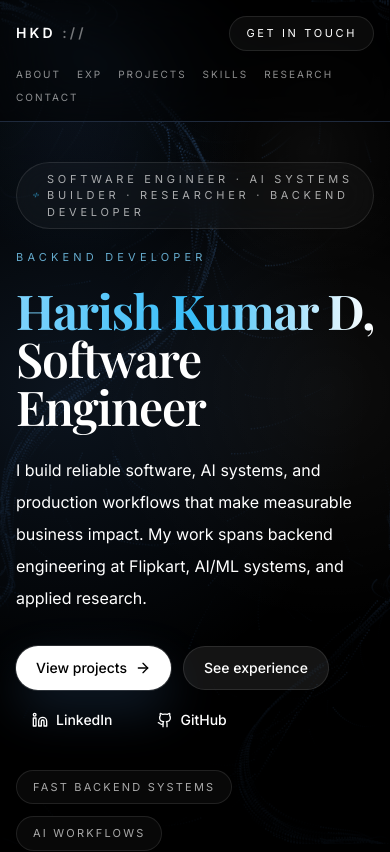
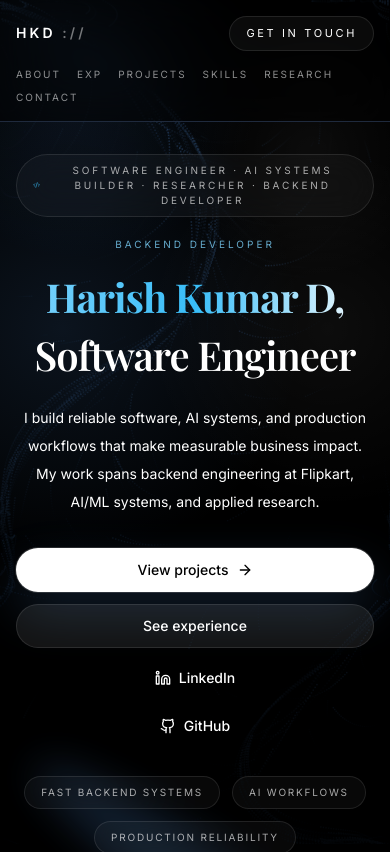
Before and after one commit to harishkumard24/Harish-Portfolio, a Next.js app: page / in a window 390 px wide. Shown: the top 852 px of the page. Built offline with nearby package versions, Linux system fonts and the light colour scheme; a web font is replaced by a local one.

Commit message:
Update hero section

```diff
--- a/components/sections/hero.tsx
+++ b/components/sections/hero.tsx
@@ -12,17 +12,31 @@ const roles = ["Software Engineer", "Backend Engineer", "GenAI Engineer"] as con
 
 export function HeroSection() {
   const [roleIndex, setRoleIndex] = useState(0);
+  const [isTouchDevice, setIsTouchDevice] = useState(false);
   const sectionRef = useRef<HTMLElement>(null);
 
-    useEffect(() => {
-    const interval = setInterval(() => {
+  useEffect(() => {
+    const updateTouchMode = () => {
+      const coarsePointer = window.matchMedia("(pointer: coarse)").matches;
+      const noHover = window.matchMedia("(hover: none)").matches;
+      setIsTouchDevice(coarsePointer || noHover);
+    };
+
+    updateTouchMode();
+    window.addEventListener("resize", updateTouchMode);
+
+    return () => {
+      window.removeEventListener("resize", updateTouchMode);
+    };
+  }, []);
+
+  useEffect(() => {
+    const interval = window.setInterval(() => {
       setRoleIndex((prev) => (prev + 1) % roles.length);
     }, 2000);
 
-    return () => clearInterval(interval);
+    return () => window.clearInterval(interval);
   }, []);
-
-
 
   useEffect(() => {
     const handlePointerMove = (event: PointerEvent) => {
@@ -38,85 +52,83 @@ export function HeroSection() {
       document.documentElement.style.setProperty("--hero-my", "0");
     };
 
-    window.addEventListener("pointermove", handlePointerMove);
+    window.addEventListener("pointermove", handlePointerMove, { passive: true });
     window.addEventListener("pointerleave", resetPointer);
+    window.addEventListener("pointerup", resetPointer);
+    window.addEventListener("pointercancel", resetPointer);
 
     return () => {
       window.removeEventListener("pointermove", handlePointerMove);
       window.removeEventListener("pointerleave", resetPointer);
+      window.removeEventListener("pointerup", resetPointer);
+      window.removeEventListener("pointercancel", resetPointer);
     };
   }, []);
+
+  const robotTransform = isTouchDevice
+    ? "translate3d(calc(var(--hero-mx, 0) * 14px), calc(var(--hero-my, 0) * 10px), 0) rotateY(calc(var(--hero-mx, 0) * 5deg)) rotateX(0deg)"
+    : "translate3d(calc(var(--hero-mx, 0) * 24px), calc(var(--hero-my, 0) * 16px), 0) rotateY(calc(var(--hero-mx, 0) * 10deg)) rotateX(calc(var(--hero-my, 0) * -8deg))";
 
   return (
     <section
       ref={sectionRef}
       id="home"
-      className="relative isolate min-h-[calc(100vh-5rem)] overflow-hidden pt-10 sm:pt-12 lg:pt-16"
+      className="relative isolate min-h-[calc(100vh-5rem)] overflow-hidden pt-8 sm:pt-12 lg:pt-16"
     >
-      <Spotlight className="-top-40 left-0 opacity-40 md:left-28 md:-top-24 lg:left-56" fill="#60a5fa" />
+      <Spotlight className="-top-40 left-0 opacity-40 md:-top-24 md:left-28 lg:left-56" fill="#60a5fa" />
 
       <div className="pointer-events-none absolute inset-0 bg-[radial-gradient(circle_at_16%_18%,rgba(96,165,250,0.12),transparent_24%),radial-gradient(circle_at_84%_18%,rgba(255,255,255,0.05),transparent_18%),linear-gradient(180deg,rgba(0,0,0,0.06),rgba(0,0,0,0.34)_35%,rgba(0,0,0,0.82)_100%)]" />
 
-      <div className="mx-auto grid min-h-[calc(100vh-7rem)] w-full max-w-[1440px] grid-cols-1 items-center gap-10 px-4 sm:px-6 lg:grid-cols-[1.03fr_0.97fr] lg:px-8">
+      <div className="mx-auto grid min-h-[calc(100vh-7rem)] w-full max-w-[1440px] grid-cols-1 items-center gap-8 px-4 sm:px-6 lg:grid-cols-[1.03fr_0.97fr] lg:gap-10 lg:px-8">
         <motion.div
           initial={{ opacity: 0, y: 28 }}
           animate={{ opacity: 1, y: 0 }}
           transition={{ duration: 0.7, ease: "easeOut" }}
-          className="relative z-10 max-w-3xl"
+          className="relative z-10 mx-auto w-full max-w-3xl text-center lg:mx-0 lg:text-left"
         >
-          <div className="mb-5 inline-flex items-center gap-2 rounded-full border border-white/10 bg-white/[0.03] px-4 py-2 text-[11px] uppercase tracking-[0.34em] text-white/65 backdrop-blur-lg">
+          <div className="mb-5 inline-flex items-center gap-2 rounded-full border border-white/10 bg-white/[0.03] px-4 py-2 text-[10px] uppercase tracking-[0.28em] text-white/65 backdrop-blur-lg sm:text-[11px] sm:tracking-[0.34em]">
             <Code2 className="h-3.5 w-3.5 text-sky-400" />
             Software Engineer · AI Systems Builder · Researcher · Backend Developer
           </div>
 
-          <p className="text-[11px] uppercase tracking-[0.38em] text-sky-300/80 sm:text-xs">
+          <p className="text-[10px] uppercase tracking-[0.3em] text-sky-300/80 sm:text-[11px] sm:tracking-[0.38em]">
             Backend Developer
           </p>
 
-          {/* <h1 className="mt-5 text-5xl font-semibold tracking-tight text-white sm:text-6xl lg:text-[5.35rem] lg:leading-[0.92]">
-            Hi,
-            <br />
-            <span className="bg-gradient-to-r from-sky-300 via-sky-400 to-white bg-clip-text text-transparent">
+          <h1 className="mt-5 text-[2.5rem] font-serif font-bold tracking-tight text-white sm:text-5xl md:text-6xl lg:text-[4.2rem] xl:text-[5.35rem] leading-tight lg:leading-[1.05]">
+            <span className="block break-words bg-gradient-to-r from-sky-300 via-sky-400 to-white bg-clip-text text-transparent">
               Harish Kumar D,
             </span>
-            <br />
-            <span className="font-serif text-white">{roles[roleIndex]}</span>
-          </h1> */}
-
-            <h1 className="mt-5 text-5xl font-serif font-bold tracking-tight text-white sm:text-6xl lg:text-[4.2rem] xl:text-[5.35rem] lg:leading-[1.05]">
-            <span className="whitespace-nowrap bg-gradient-to-r from-sky-300 via-sky-400 to-white bg-clip-text text-transparent">
-              Harish Kumar D,
+            <span className="mt-2 block font-serif font-semibold not-italic text-white">
+              {roles[roleIndex]}
             </span>
-            <br />
-            <span className="font-serif font-semibold not-italic text-white">{roles[roleIndex]}</span>
           </h1>
 
-
-          <p className="mt-6 max-w-2xl text-base leading-8 text-white/68 sm:text-lg">
+          <p className="mx-auto mt-6 max-w-2xl text-sm leading-7 text-white/68 sm:text-base sm:leading-8 lg:mx-0 lg:text-lg">
             I build reliable software, AI systems, and production workflows that make measurable business impact.
             My work spans backend engineering at Flipkart, AI/ML systems, and applied research.
           </p>
 
-          <div className="mt-8 flex flex-wrap gap-3">
-            <Button asChild>
+          <div className="mt-8 flex flex-col items-center justify-center gap-3 sm:flex-row lg:justify-start">
+            <Button asChild className="w-full sm:w-auto">
               <a href="#projects" className="group">
                 View projects
                 <ArrowRight className="h-4 w-4 transition-transform group-hover:translate-x-0.5" />
               </a>
             </Button>
 
-            <Button variant="secondary" asChild>
+            <Button variant="secondary" asChild className="w-full sm:w-auto">
               <a href="#experience">See experience</a>
             </Button>
 
-            <Button variant="ghost" size="sm" asChild>
+            <Button variant="ghost" size="sm" asChild className="w-full sm:w-auto">
               <a href="https://linkedin.com/in/harishkumard12" target="_blank" rel="noreferrer">
                 <Linkedin className="h-4 w-4" />
                 LinkedIn
               </a>
             </Button>
 
-            <Button variant="ghost" size="sm" asChild>
+            <Button variant="ghost" size="sm" asChild className="w-full sm:w-auto">
               <a href="https://github.com/harishkumard24" target="_blank" rel="noreferrer">
                 <Github className="h-4 w-4" />
                 GitHub
@@ -124,11 +136,11 @@ export function HeroSection() {
             </Button>
           </div>
 
-          <div className="mt-8 flex flex-wrap gap-3">
+          <div className="mt-8 flex flex-wrap justify-center gap-3 lg:justify-start">
             {["Fast backend systems", "AI workflows", "Production reliability", "Clear execution"].map((item) => (
               <span
                 key={item}
-                className="rounded-full border border-white/10 bg-white/[0.03] px-4 py-2 text-[11px] uppercase tracking-[0.2em] text-white/65 backdrop-blur-lg"
+                className="rounded-full border border-white/10 bg-white/[0.03] px-4 py-2 text-[10px] uppercase tracking-[0.18em] text-white/65 backdrop-blur-lg sm:text-[11px] sm:tracking-[0.2em]"
               >
                 {item}
               </span>
@@ -136,21 +148,20 @@ export function HeroSection() {
           </div>
         </motion.div>
 
-        <div className="relative min-h-[640px] lg:min-h-[calc(100vh-8rem)]">
-          <div className="pointer-events-none absolute inset-y-[8%] right-[-2%] left-[8%] rounded-full bg-[radial-gradient(circle_at_50%_40%,rgba(96,165,250,0.24),transparent_45%),radial-gradient(circle_at_50%_50%,rgba(255,255,255,0.08),transparent_55%)] blur-3xl" />
+        <div className="relative min-h-[340px] sm:min-h-[460px] lg:min-h-[calc(100vh-8rem)]">
+          <div className="pointer-events-none absolute inset-y-[12%] right-[-2%] left-[8%] rounded-full bg-[radial-gradient(circle_at_50%_40%,rgba(96,165,250,0.24),transparent_45%),radial-gradient(circle_at_50%_50%,rgba(255,255,255,0.08),transparent_55%)] blur-3xl" />
           <div
-            className="hero-robot absolute inset-0"
+            className="hero-robot absolute inset-0 touch-none"
             style={{
-              transform:
-                "translate3d(calc(var(--hero-mx, 0) * 24px), calc(var(--hero-my, 0) * 16px), 0) rotateY(calc(var(--hero-mx, 0) * 10deg)) rotateX(calc(var(--hero-my, 0) * -8deg))",
+              transform: robotTransform,
             }}
           >
             <div className="absolute inset-0 flex items-center justify-center lg:justify-end">
-              <div className="relative h-[78vh] min-h-[580px] w-full max-w-[760px] overflow-visible">
+              <div className="relative h-[320px] w-full max-w-[760px] overflow-visible sm:h-[460px] lg:h-[78vh]">
                 <div className="pointer-events-none absolute inset-0 bg-[radial-gradient(circle_at_50%_48%,rgba(96,165,250,0.16),transparent_45%),linear-gradient(180deg,transparent,rgba(0,0,0,0.35))]" />
                 <SplineScene
                   scene="https://prod.spline.design/kZDDjO5HuC9GJUM2/scene.splinecode"
-                  className="h-full w-full overflow-visible"
+                  className="h-full w-full scale-[0.88] overflow-visible sm:scale-100"
                 />
               </div>
             </div>
```
